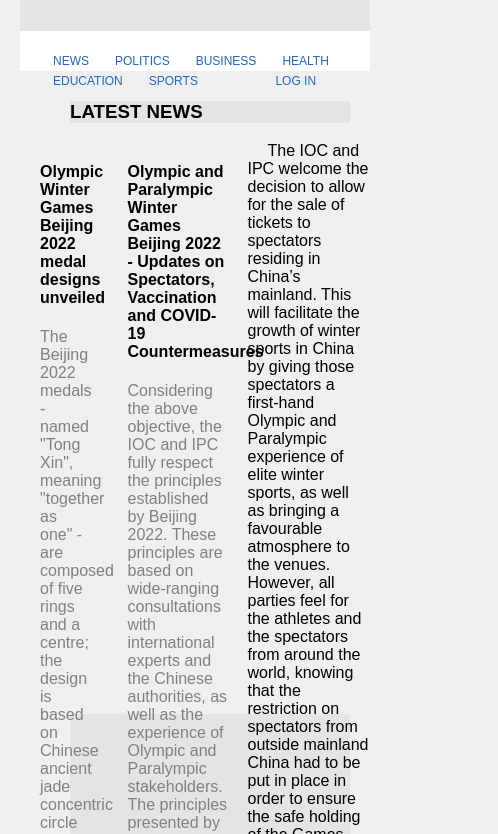
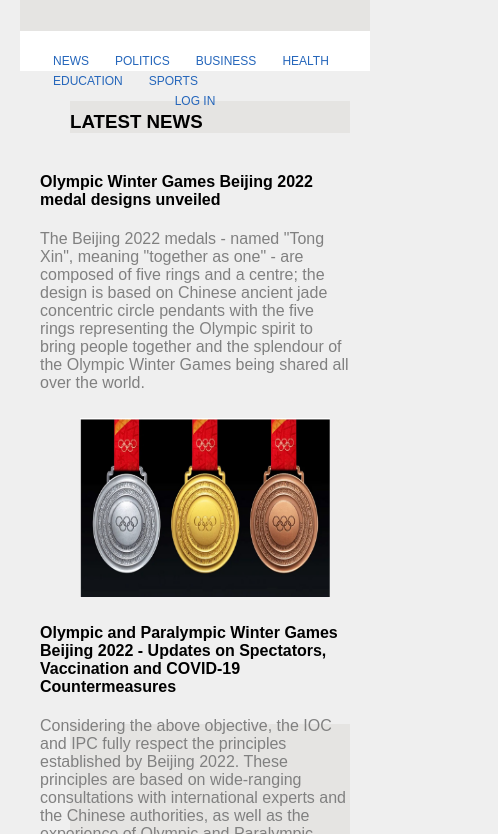
Before and after one commit to Shineo920/2021, a plain HTML site: page index.html in a window 390 px wide. Shown: the part 137-971 px from the top of the page, 498 px wide, since content can reach past the window. Drawn offline with Linux system fonts and the light colour scheme.

Commit message:
Update index.css

```diff
--- a/index.css
+++ b/index.css
@@ -180,3 +180,14 @@
 .button:hover {
   background-color: #e5e4e2;
 }
+@media only screen and (max-width: 620px) {
+  /* For mobile phones: */
+  .left,
+  .left1,
+  .right1,
+  .main,
+  .navbar,
+  .right {
+    width: 100%;
+  }
+}
```
